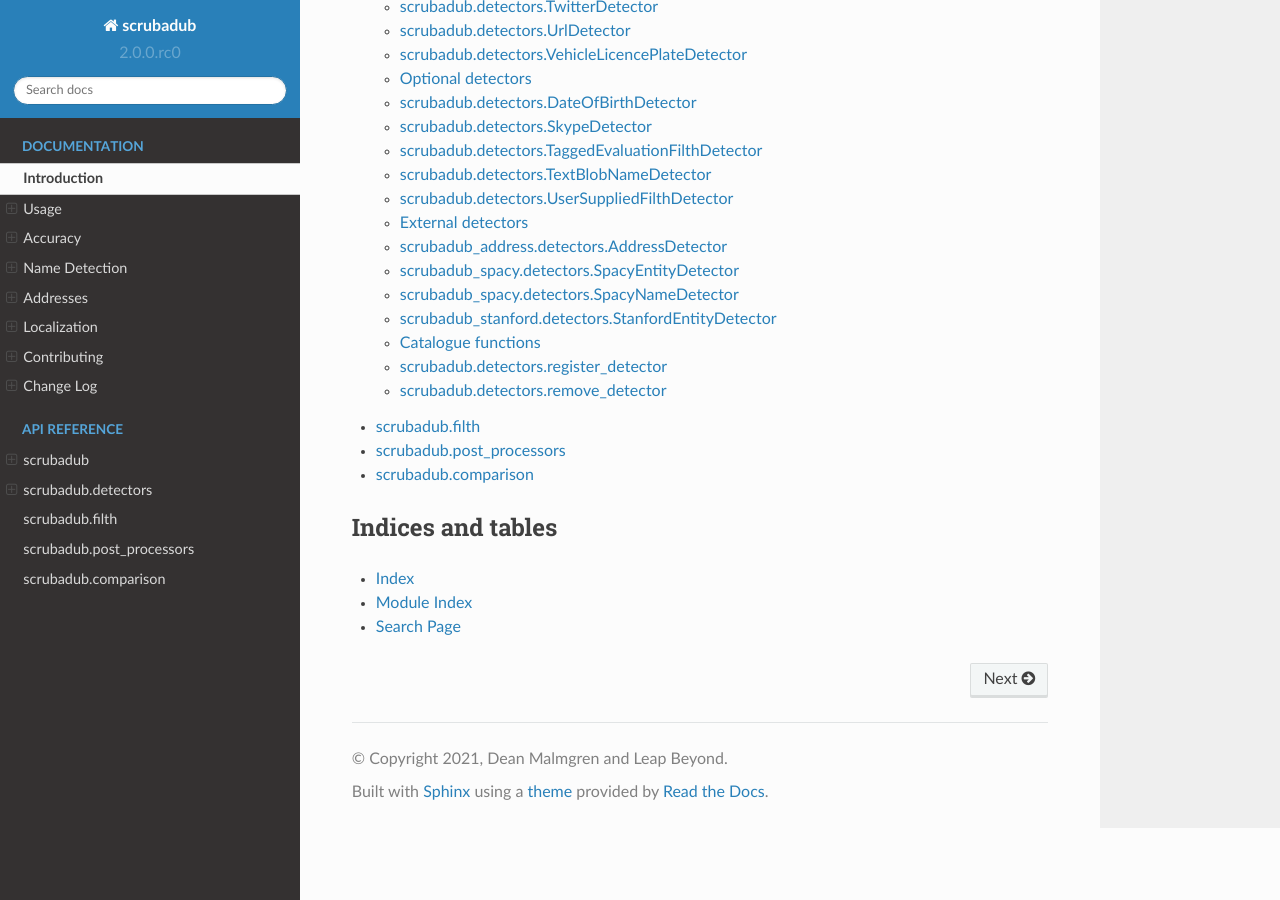
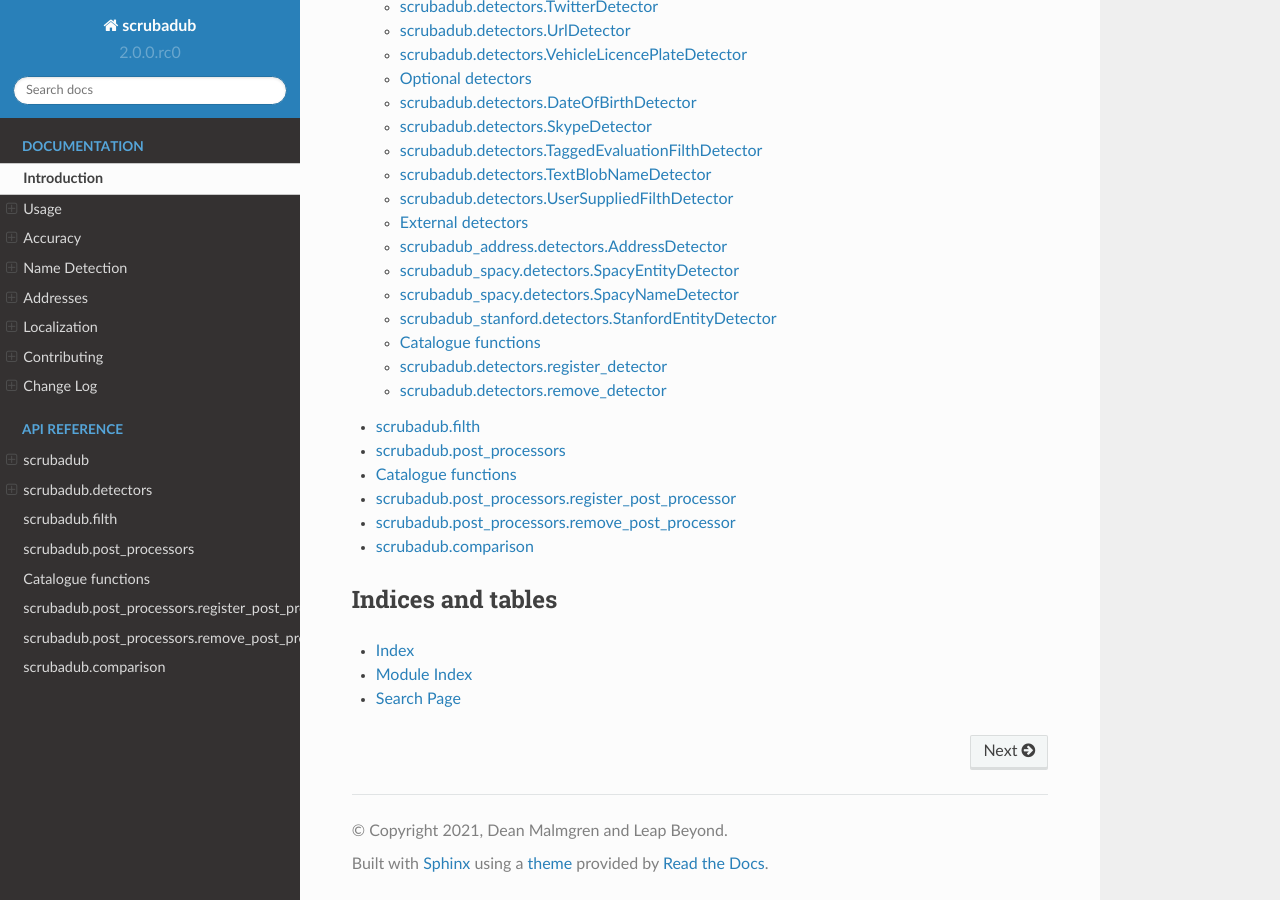
Before and after one commit to LeapBeyond/scrubadub, a Sphinx documentation site: the page built from docs/index.rst, in a window 1280 px wide and 900 px high, scrolled down 4005 px. Built offline with Sphinx 7.4.7 and the Read the Docs theme 2.0.0, drawn with Linux system fonts in a browser that asks for light colours.

Commit message:
add catalogue functions to post processors

```diff
--- a/docs/api_scrubadub_post.rst
+++ b/docs/api_scrubadub_post.rst
@@ -28,3 +28,21 @@ exist that alter the replacement string.
     :members:
     :undoc-members:
     :show-inheritance:
+
+
+Catalogue functions
+-------------------
+
+.. _scrubadub.post_processors.register_post_processor:
+
+scrubadub.post_processors.register_post_processor
+-------------------------------------------------
+
+.. autofunction:: scrubadub.post_processors.register_post_processor
+
+.. _scrubadub.post_processors.remove_post_processor:
+
+scrubadub.post_processors.remove_post_processor
+-----------------------------------------------
+
+.. autofunction:: scrubadub.post_processors.remove_post_processor
```
